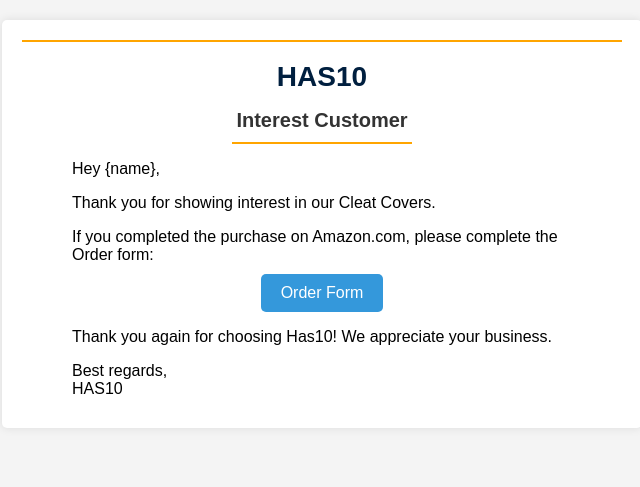
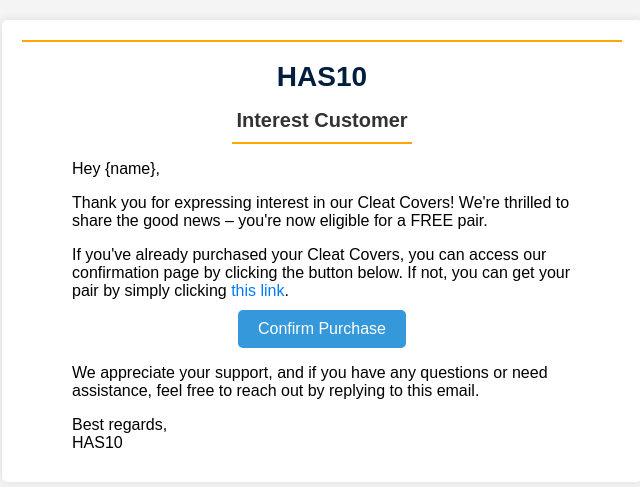
Before and after one commit to ricardolugo39/promo_covers, a Flask app: page /email_interest in a window 1280 px wide. Shown: the top 487 px of the page, without its empty margins (318-958 px from the left). Run offline with Flask 3, Linux system fonts and the light colour scheme; parts of the project's set-up code (start-up, migrations or seed data) failed here and were passed over.

Commit message:
Your commit message here

```diff
--- a/logic/send_email.py
+++ b/logic/send_email.py
@@ -33,7 +33,7 @@
     # html_content = html_content.replace('{new_form_link}', new_form_link)
 
     # Generate the link with query parameters
-    order_confirmation_link = f'http://127.0.0.1:5000/order_confirmation?name={name}&email={email}'
+    order_confirmation_link = f'http://127.0.0.1:5000/free_pair?name={name}&email={email}'
 
     # Include the link in the email content
     html_content = html_content.replace('{order_confirmation_link}', order_confirmation_link)
@@ -147,4 +147,4 @@
         server.sendmail(SENDER_EMAIL,RECIPIENT_EMAIL,recipient_message.as_string())
 
 # Example usage:
-send_shipping_email('ricardolugo39@me.com', '12345', '1234567890')
+# send_interest_email('rick','ricardolugo39@me.com')
--- a/logic/templates/email_interest.html
+++ b/logic/templates/email_interest.html
@@ -3,7 +3,7 @@
 <head>
     <meta charset="UTF-8">
     <meta name="viewport" content="width=device-width, initial-scale=1.0">
-    <title>Interest email 🎉</title>
+    <title>Your Free Cleat Covers Await! 🎉</title>
     <style>
         body {
             font-family: Arial, sans-serif;
@@ -99,14 +99,16 @@
         <div class="smaller-line"></div>
         <p>Hey {name},</p>
 
-        <p>Thank you for showing interest in our Cleat Covers.</p>
+        <p>Thank you for expressing interest in our Cleat Covers! We're thrilled to share the good news – you're now eligible for a FREE pair.</p>
 
-        <p>If you completed the purchase on Amazon.com, please complete the Order form:</p>
+        <!-- Check if the customer has already made a purchase -->
+        <p>If you've already purchased your Cleat Covers, you can access our confirmation page by clicking the button below. If not, you can get your pair by simply clicking <a href="https://www.amazon.com/dp/B0CHMVWB1P" target="_blank" style="text-decoration: none; color: #007BFF;">this link</a>.</p>
+
 
         <!-- Use the dynamic link generated in your Python code -->
-        <a href="http://3.145.176.33/free_pair"" class="button">Order Form</a>
+        <a href="http://3.145.176.33/free_pair?name={name}&email={email}"" class="button">Confirm Purchase</a>
 
-        <p>Thank you again for choosing Has10! We appreciate your business.</p>
+        <p>We appreciate your support, and if you have any questions or need assistance, feel free to reach out by replying to this email.</p>
 
         <p>Best regards,<br>HAS10</p>
     </div>
--- a/logic/templates/email_shipping.html
+++ b/logic/templates/email_shipping.html
@@ -3,7 +3,7 @@
 <head>
     <meta charset="UTF-8">
     <meta name="viewport" content="width=device-width, initial-scale=1.0">
-    <title>Order Confirmation - FREE 🎉</title>
+    <title>Shipping Confirmation for Your Cleat Covers</title>
     <style>
         body {
             font-family: Arial, sans-serif;
@@ -94,11 +94,22 @@
     <div class="container">
         <div class="celebration-line"></div>
         <h1>HAS10</h1>
-        <p>{name}</p>
-        <p>{tracking}</p>
 
-        <h2>Shipping Confirmation!!</h2>
+        <h2>Interest Customer</h2>
         <div class="smaller-line"></div>
+        <p>Hey {name},</p>
+
+        <p>We're excited to let you know that your Cleat Covers are on their way and we wanted to provide you with the shipping details:</p>
+
+        <!-- Display shipping details -->
+        <p><strong>Order Shipped:</strong> {}</p>
+        <p><strong>Tracking Number:</strong> {tracking}</p>
+
+        <p>You can track your package's journey using the provided tracking number. If you have any questions or concerns regarding your order, feel free to reach out to our customer support team by replying to this email.</p>
+
+        <!-- Add a thank you message -->
+        <p>Thank you for choosing our Cleat Covers. We hope you enjoy your purchase!</p>
+
 
         <p>Best regards,<br>HAS10</p>
     </div>
```
Also changed, not shown: logic/database.py (+9 -7 lines), logic/routes/free_pair.py (+10 -2 lines), logic/templates/email_confirmation.html (+11 -4 lines), logic/templates/free_pair.html (+24 -1 lines), single_database.db.
